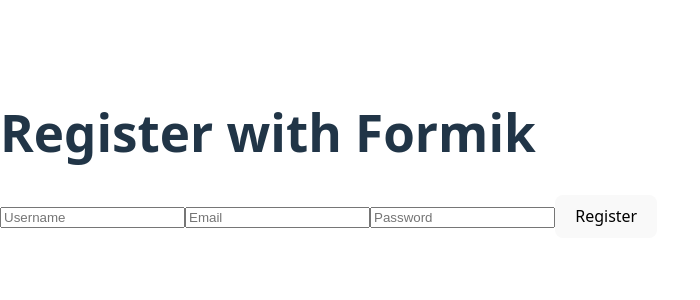
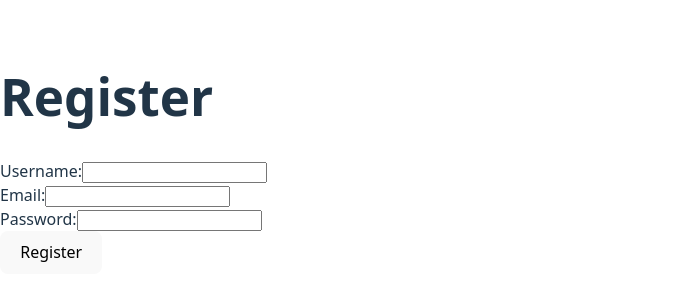
Before and after one commit to Oumaima-97/alx-fe-reactjs, a React (Vite) app in the folder form-handling-react/: page / in a window 1280 px wide. Shown: the part 246-546 px from the top of the page, without its empty margins (0-700 px from the left). Built offline with nearby package versions, Linux system fonts and the light colour scheme.

Commit message:
update registerationForm.jsx

```diff
--- a/form-handling-react/src/App.jsx
+++ b/form-handling-react/src/App.jsx
@@ -1,10 +1,10 @@
-import FormikForm from "./components/formikForm";
+import RegistrationForm from "./components/RegistrationForm";
 
 function App() {
     return (
         <div>
-            <h1>Register with Formik</h1>
-            <FormikForm />
+            <h1>Register</h1>
+            <RegistrationForm />
         </div>
     );
 }
--- a/form-handling-react/src/components/RegistrationForm.jsx
+++ b/form-handling-react/src/components/RegistrationForm.jsx
@@ -1,32 +1,50 @@
-import { useState } from "react";
+import { Formik, Form, Field, ErrorMessage } from "formik";
+import * as Yup from "yup";
 
 const RegistrationForm = () => {
-    const [formData, setFormData] = useState({
-        username: "",
-        email: "",
-        password: ""
+    // Define validation schema using Yup
+    const validationSchema = Yup.object({
+        username: Yup.string().required("Username is required"),
+        email: Yup.string().email("Invalid email format").required("Email is required"),
+        password: Yup.string().min(6, "Password must be at least 6 characters").required("Password is required"),
     });
 
-    const handleChange = (e) => {
-        setFormData({ ...formData, [e.target.name]: e.target.value });
-    };
+    return (
+        <Formik
+            initialValues={{ username: "", email: "", password: "" }}
+            validationSchema={validationSchema}
+            onSubmit={(values, { resetForm }) => {
+                console.log("Form Submitted:", values);
+                alert("Registration successful!");
+                resetForm();
+            }}
+        >
+            {({ isSubmitting }) => (
+                <Form>
+                    <div>
+                        <label htmlFor="username">Username:</label>
+                        <Field type="text" id="username" name="username" />
+                        <ErrorMessage name="username" component="div" style={{ color: "red" }} />
+                    </div>
 
-    const handleSubmit = (e) => {
-        e.preventDefault();
-        if (!formData.username || !formData.email || !formData.password) {
-            alert("All fields are required!");
-            return;
-        }
-        console.log("Form submitted:", formData);
-    };
+                    <div>
+                        <label htmlFor="email">Email:</label>
+                        <Field type="email" id="email" name="email" />
+                        <ErrorMessage name="email" component="div" style={{ color: "red" }} />
+                    </div>
 
-    return (
-        <form onSubmit={handleSubmit}>
-            <input type="text" name="username" placeholder="Username" value={formData.username} onChange={handleChange} />
-            <input type="email" name="email" placeholder="Email" value={formData.email} onChange={handleChange} />
-            <input type="password" name="password" placeholder="Password" value={formData.password} onChange={handleChange} />
-            <button type="submit">Register</button>
-        </form>
+                    <div>
+                        <label htmlFor="password">Password:</label>
+                        <Field type="password" id="password" name="password" />
+                        <ErrorMessage name="password" component="div" style={{ color: "red" }} />
+                    </div>
+
+                    <button type="submit" disabled={isSubmitting}>
+                        {isSubmitting ? "Submitting..." : "Register"}
+                    </button>
+                </Form>
+            )}
+        </Formik>
     );
 };
 
```
